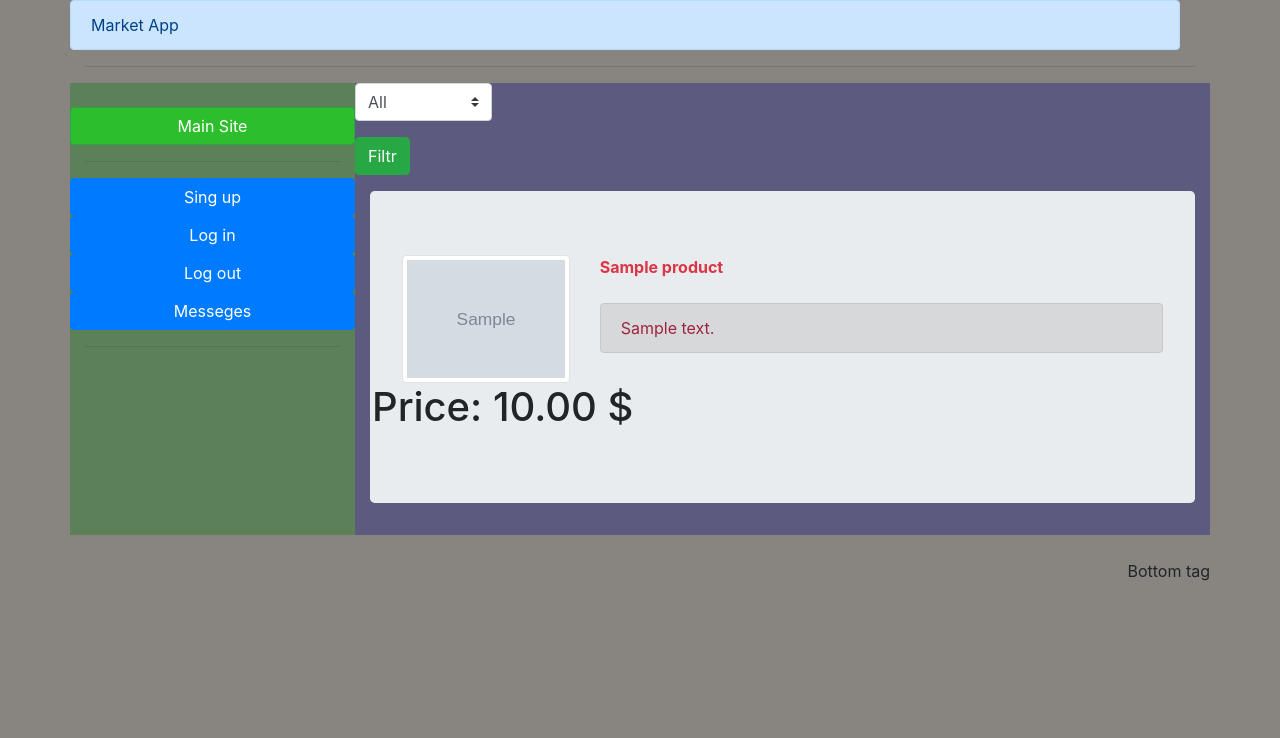
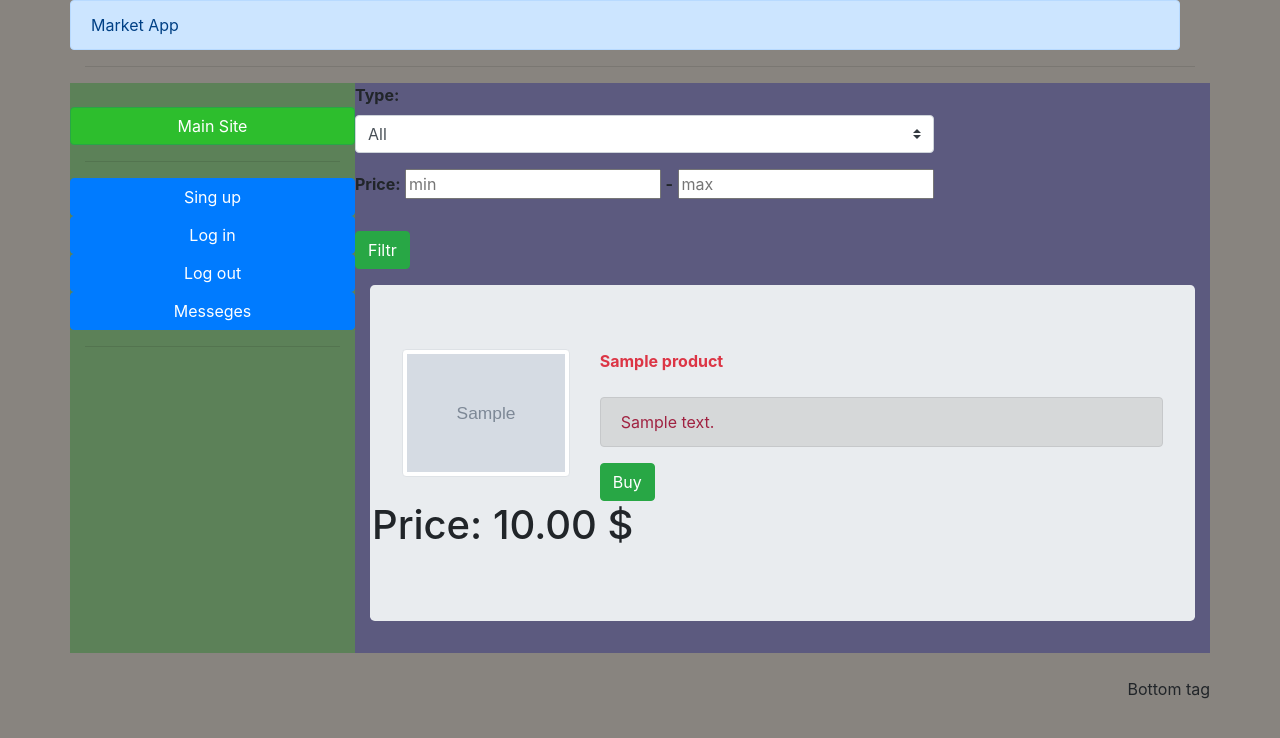
Before and after one commit to GawlikP/Market_app, a Django app: page / in a window 1280 px wide. Shown: the top 738 px of the page. Run offline with Django 3.2, Linux system fonts and the light colour scheme; tables that the repository leaves empty hold one stand-in row (values such as "Sample post"); grey boxes marked "Sample" are stand-in pictures; some libraries are stand-ins or nearby versions.

Commit message:
Polish main site and starting to make buy option

```diff
--- a/marketcore/models.py
+++ b/marketcore/models.py
@@ -30,14 +30,6 @@
 
 class Product(models.Model):
 
-    def my_awesome_upload_function(instance,filename):
-    #    s =str(settings.STATICFILES_DIRS)
-    #    s = s[2:]
-    #    s = s[:-3]
-    #    print(s)
-        p = '/media/products_imgs/'+str(instance.id)+'/'+ str(filename)
-        return p
-
     name = models.CharField(max_length = 500)
     type = models.ForeignKey(Type,null=True,related_name='Type',on_delete=models.SET_NULL)
     description = models.TextField()
@@ -63,4 +55,17 @@
     class Meta:
         verbose_name_plural = 'Product'
 
+class Message(models.Model):
+
+    title = models.CharField(max_length= 100)
+    content = models.TextField()
+    to = models.ForeignKey(User,null=True,related_name='To',on_delete=models.SET_NULL)
+    mailer = models.ForeignKey(User,null=True,related_name='From',on_delete=models.SET_NULL)
+
+    def __str__(self):
+        return self.name;
+
+    class Meta:
+        verbose_name_plural = 'Message'
+
 # Create your models here.
--- a/marketcore/templates/add_product.html
+++ b/marketcore/templates/add_product.html
@@ -38,7 +38,7 @@
                       <option value="USED_PERFECT">USED_PERFECT</option>
                       <option value="USED_MINIMAL">USED_MINIMAL</option>
                     </select>
-                    <p><input type="number" required class="form-group" placeholder="price" style="width: 100%"  name="pricefield"> </input> </p>
+                    <p><input type="number" step="0.01" required class="form-group" placeholder="price" style="width: 100%"  name="pricefield"> </input> </p>
                     <p><input type="submit" class="btn btn-primary" value="Add product" style="width:100%"></input> </p>
                 </form>
               </center>
--- a/marketcore/templates/main.html
+++ b/marketcore/templates/main.html
@@ -21,13 +21,15 @@
       <div class="row">
         <form class="form-group" method="POST">
             {% csrf_token %}
-          <p>
+          <p> <label for="type_filter"><strong>Type:</strong></label>
         <select class="custom-select" name="type_filter">
             <option value="0">All</option>
             {% for type in types %}
-              <option   {% if type.id == types_filter %} selected {% endif %} value="{{type.id}}">{{type.name}}</option>
+              <option {% if type.id == types_filter %} selected {% endif %} value="{{type.id}}">{{type.name}}</option>
             {% endfor %}
-        </select>
+        </select></p>
+        <p><strong>Price:</strong> <input class="form-group" type="text" name="min_price" placeholder="min" {% if min_price %} value="{{min_price}}" {% endif %}/>
+        <strong>-</strong> <input type="text" class="form-group" name="max_price" placeholder="max" {% if max_price %} value="{{max_price}}" {% endif %}/>
         </p>
         <input type="submit" class="btn btn-success" value="Filtr"></input>
         </form>
@@ -45,10 +47,13 @@
 
       <div class="text-danger"><strong> {{product.name}}</div> </strong></br>
       <div class="alert alert-dark"style="color:rgba(160,34,65,1.0);"> {{product.description}} </div>
-
+      <a href="buy/{{product.id}}/" class="btn btn-success">Buy</a>
     </div>
     <div class="row">
         <h1>Price: {{product.price}} $</h1>
+        <from method="post" action="/">
+          {% csrf_token %}
+        </form>
       </div>
   </div>
 </div>
--- a/marketcore/urls.py
+++ b/marketcore/urls.py
@@ -13,4 +13,5 @@
     url(r'^profile/(?P<id>\d+)/$', views.profile,name='profile'),
     url(r'^add_product/$',views.add_product,name='profile'),
     url(r'^add_product_success/$',views.add_product_success,name='add_product_success'),
+    url(r'^buy/(?P<id>\d+)/$',views.buy_product,name='buy_product'),
 ]
--- a/marketcore/views.py
+++ b/marketcore/views.py
@@ -10,6 +10,7 @@
 
 from .forms import UploadFileForm
 
+from decimal import *
 
 def index(response):
 
@@ -17,14 +18,25 @@
     user_id = None
     products = None
     types_filter = 0;
+    max_price = 0
+    min_price = 0
+    alert = None
+
     if response.session.get('user_id'):
         usr = User.objects.get(pk=response.session.get('user_id'))
         user_name = usr.username
         user_id = usr.id
 
+    if response.session.get('alert'):
+        alert = response.session.get('alert')
+
     if response.POST:
         type_filter = response.POST.get('type_filter','')
+        min_price = response.POST.get('min_price','')
+        max_price = response.POST.get('max_price','')
         response.session['type_filter'] = type_filter;
+        response.session['min_price'] = min_price
+        response.session['max_price'] = max_price
     if response.session.get('type_filter'):
         if response.session.get('type_filter') != '0':
             types_filter = int(response.session.get('type_filter'))
@@ -32,10 +44,24 @@
             products = Product.objects.all().filter(type=type);
         else: products = Product.objects.all()
     else: products = Product.objects.all()
+
+
+    if response.session.get('min_price'):
+        min_price = float(response.session.get('min_price'))
+        print(min_price)
+        products = products.filter(price__gt=min_price)
+    if response.session.get('max_price'):
+        max_price = float(response.session.get('max_price'))
+        print(max_price)
+        products = products.filter(price__lt=max_price)
+
     types = Type.objects.all()
 
 
     context = {
+        'alert' : alert,
+        'min_price': min_price,
+        'max_price': max_price,
         'types_filter': types_filter,
         'types': types,
         'products': products,
@@ -197,3 +223,25 @@
     }
 
     return render(response,'add_product_success.html',context)
+
+def buy_product(response,id):
+
+    user_name = None
+    user_id = None
+
+    if response.session.get('user_id'):
+        usr = User.objects.get(pk=response.session.get('user_id'))
+        user_name = usr.username
+        user_id = usr.id
+    else:
+        response.session['alert'] = 'You need to be loged in to buy product'
+        return HttpResponseRedirect('/')
+
+
+
+    context = {
+        'user_name': user_name,
+        'title':'Buy'
+    }
+
+    return render(response,'buy_product.html',context)
```
Also changed, not shown: marketcore/templates/buy_product.html (added, +9 -0 lines), media/imgs/ADM_6300.jpg (added), media/imgs/Adata_128gb_ssd.jpg (added).
